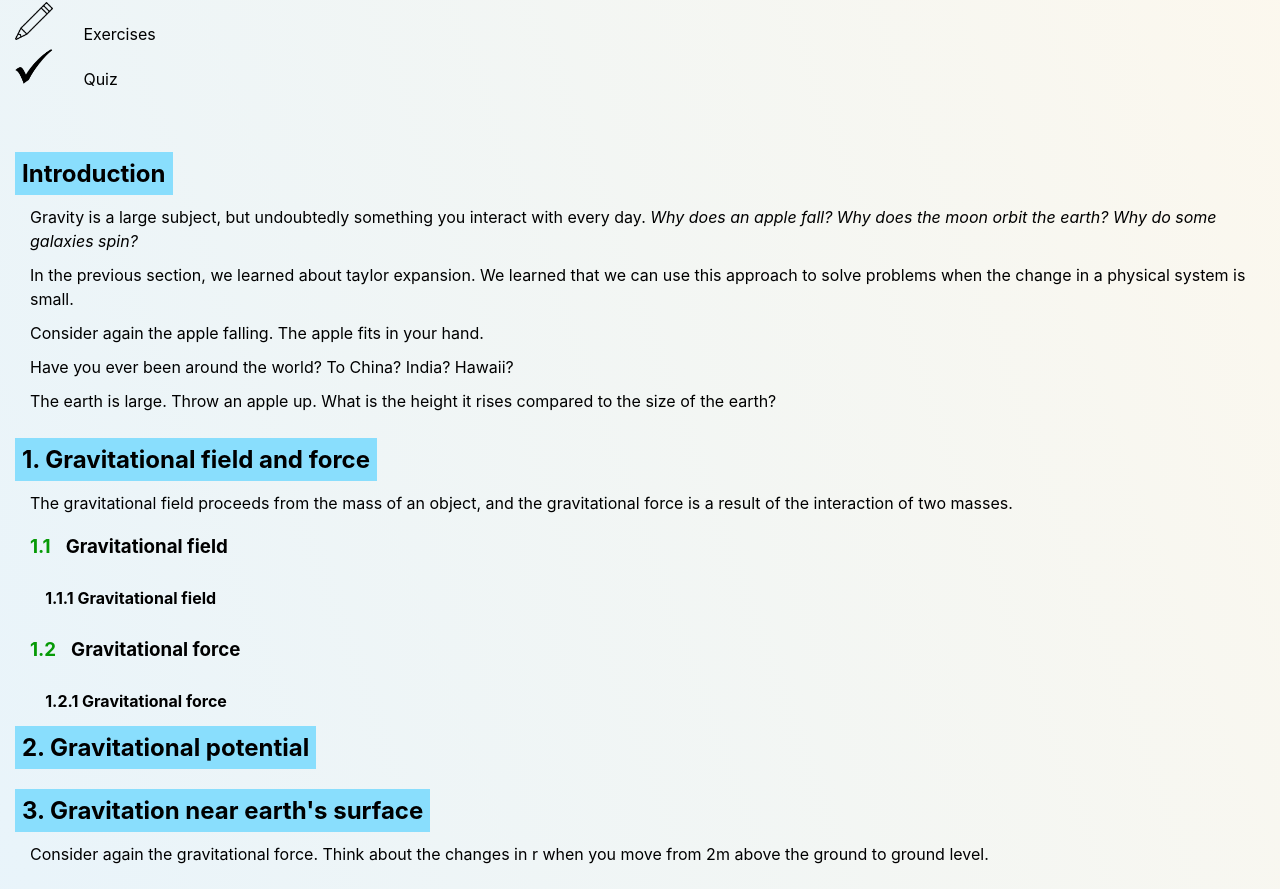
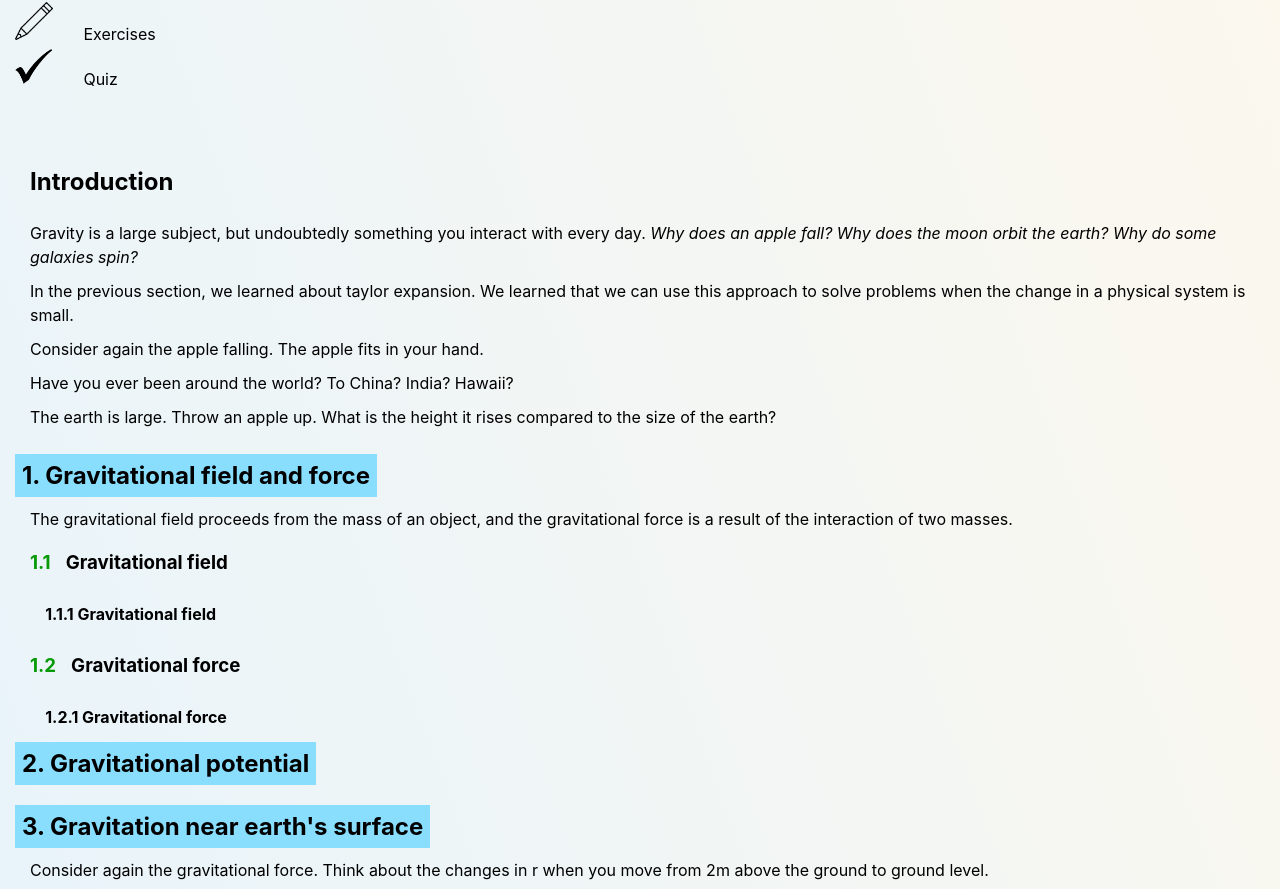
Before and after one commit to JRFink/jrfphyspagesnew, a Next.js app: page /education/gp1/g in a window 1280 px wide. Shown: the part 784-1673 px from the top of the page. Built offline with nearby package versions, Linux system fonts and the light colour scheme.

Commit message:
Update index.tsx

```diff
--- a/pages/education/gp1/g/index.tsx
+++ b/pages/education/gp1/g/index.tsx
@@ -17,9 +17,10 @@ const Gravity = () => {
             <br></br>
             <ModoverviewG />
             <br></br>
-<h2 className={style.h2SectionColor} id="intro">
-            Introduction
-            </h2>
+
+<h2>
+Introduction
+</h2>
 <p>
      Gravity is a large subject, but undoubtedly something you interact with every day. <em> Why does an apple fall? Why does the moon orbit the earth? Why do some galaxies spin? </em>
 </p>
```
